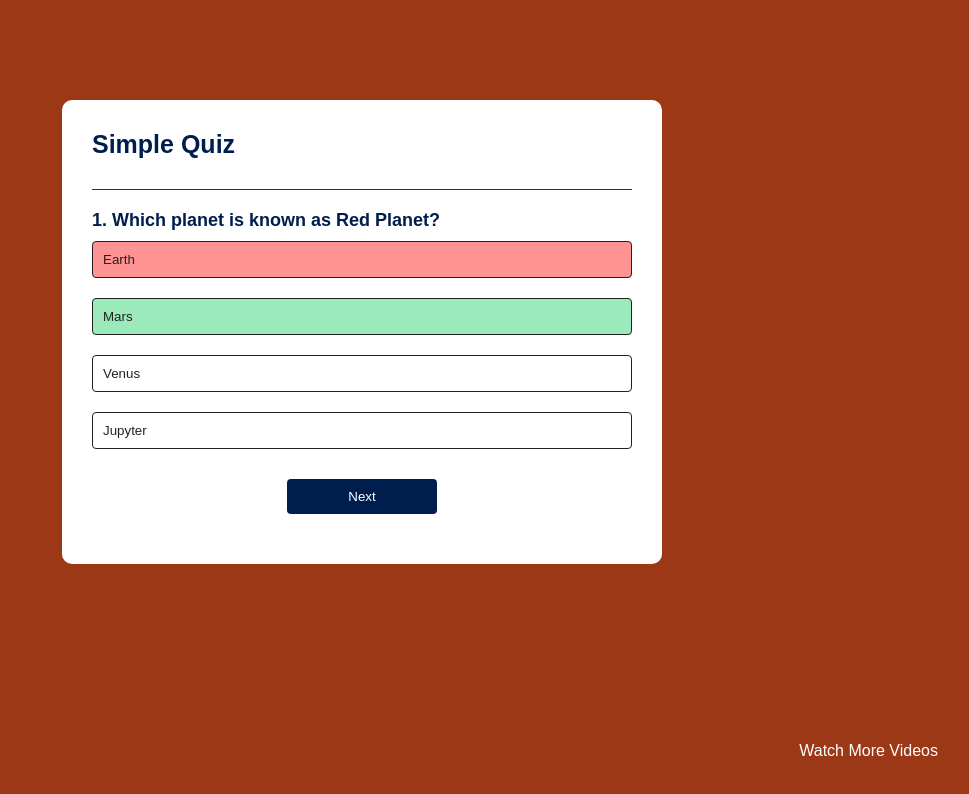
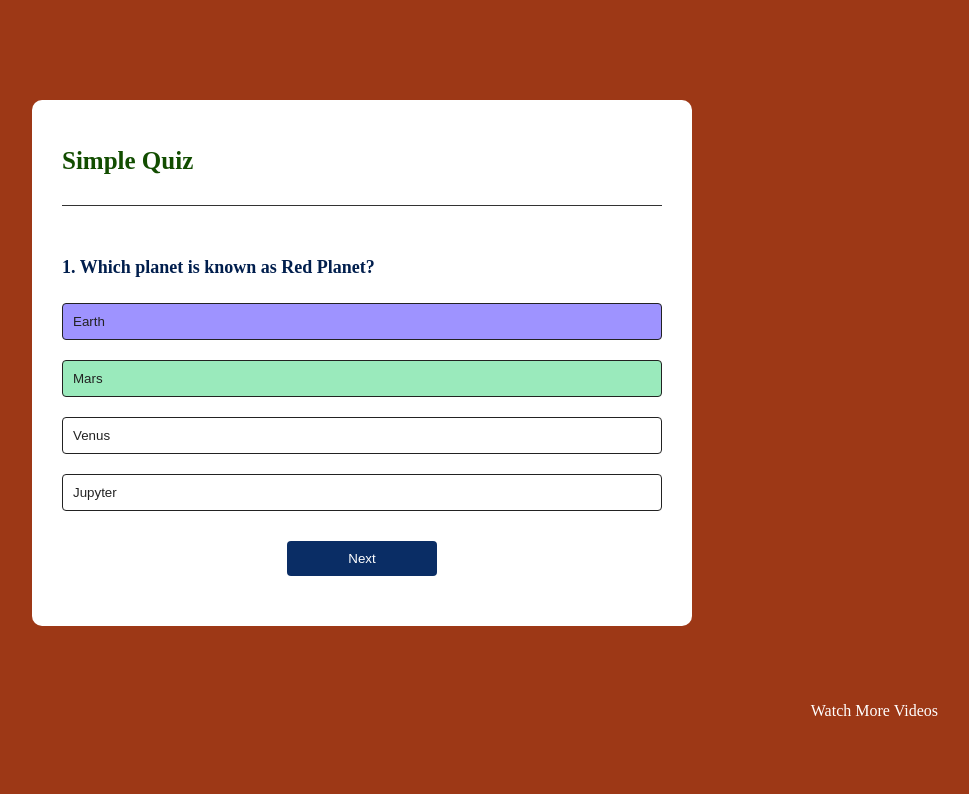
Before and after one commit to ShreyaGhosh10/Quiz-2, a plain HTML site: page index.html in a window 1280 px wide. Both pictures are taken after a click on the button "Earth". Shown: the whole page, without its empty margins (278-1247 px from the left). Drawn offline with Linux system fonts and the light colour scheme.

Commit message:
Update style.css

```diff
--- a/style.css
+++ b/style.css
@@ -1,12 +1,11 @@
-* {
+ {
   margin: 0;
   padding: 0;
   font-family: 'Poppins', sans-serif;
   box-sizing: border-box;
 }
 body{
-   background: #9d3816;
-
+  background: #9d3816;
 }
 .app{
   background: #fff;
@@ -18,7 +17,7 @@ body{
 }
 .app h1{
   font-size: 25px;
-  color: #001e4d;
+  color: #124d00;
   font-weight: 600;
   border-bottom: 1px solid #333;
   padding-bottom: 30px;
@@ -45,14 +44,14 @@ body{
   transition: all 0.3s;
 }
 .btn:hover:not([disabled]){
-  background: #222;
+  background: #ca0f0f;
   color: #fff;
 }
 .btn:disabled{
   cursor: no-drop;
 }
 #next-btn{
-  background: #001e4d;
+  background: #0a2d65;
   color: #fff;
   font-weight: 500;
   width: 150px;
@@ -67,12 +66,12 @@ body{
   background: #9aeabc;
 }
 .incorrect{
-  background: #ff9393;
+  background: #9e93ff;
 }
 
  .watch-link{
    position: absolute;
-   bottom: 5%;
+   bottom: 10%;
    right: 5%;
    color: #fff;
    text-decoration: none;
```
